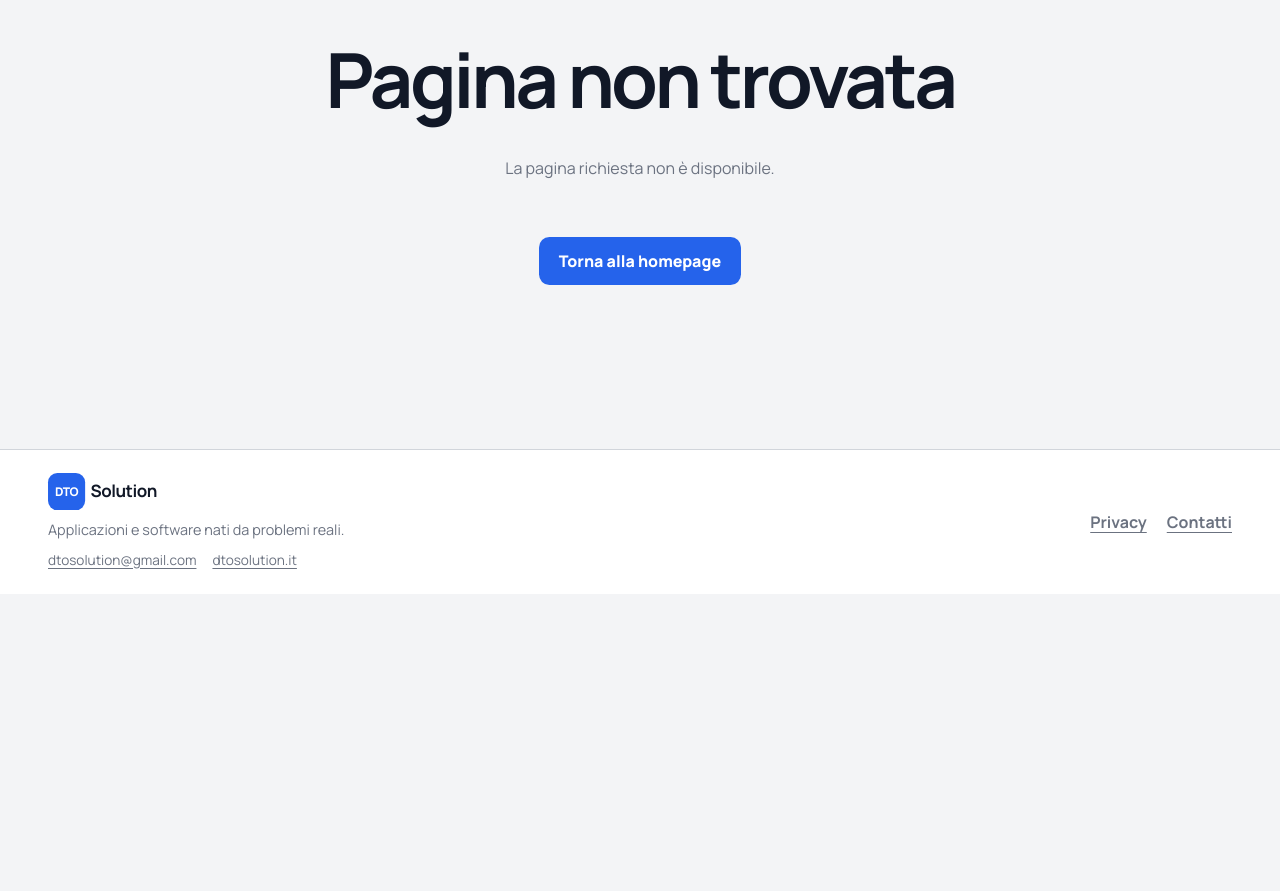
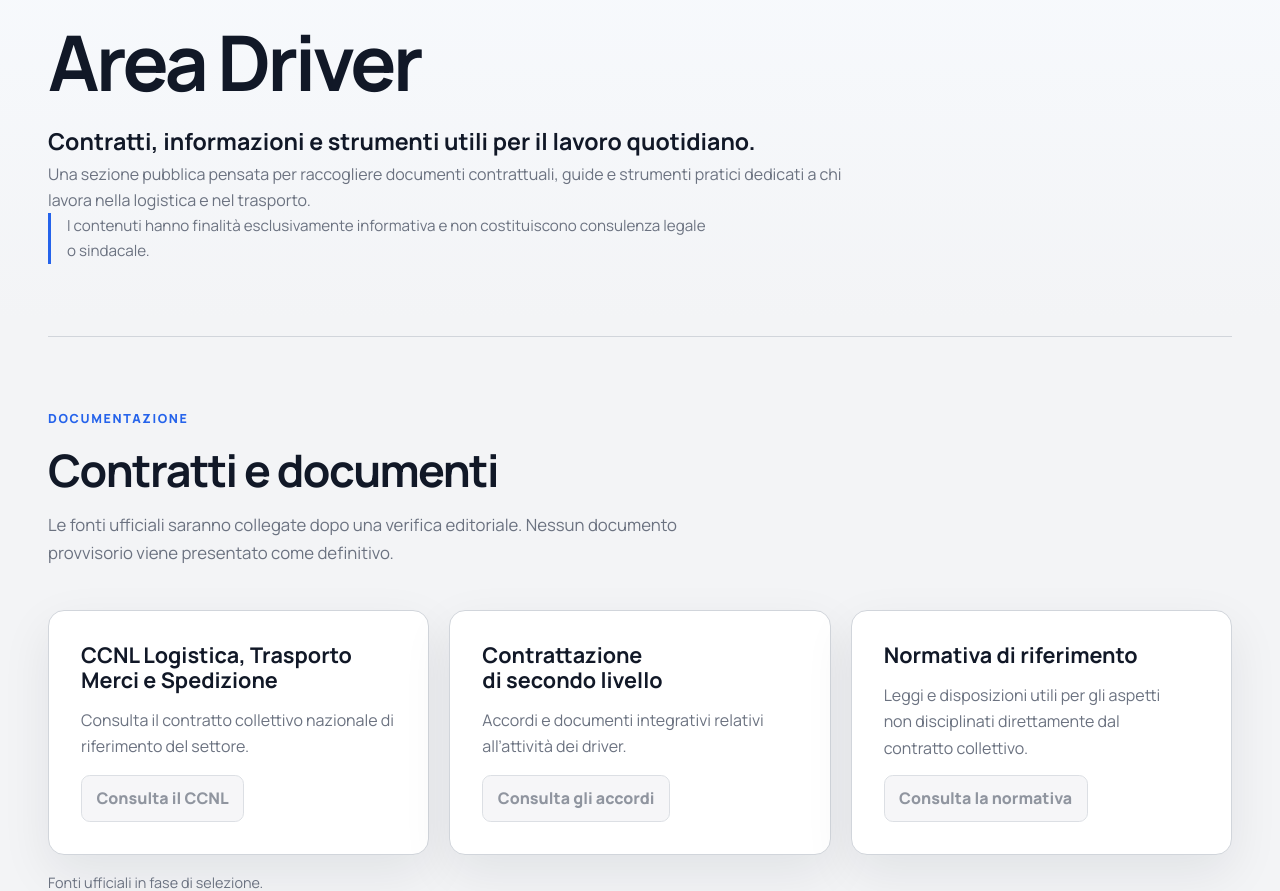
Before and after one commit to dariotosincv-wq/dto-solution, a React (Vite) app: page /area-driver in a window 1280 px wide. Shown: the part 206-1097 px from the top of the page. Before the commit the page ends 800 px from the top, so only its background shows below. Built offline with nearby package versions, Linux system fonts and the light colour scheme; no server answers.

Commit message:
Add Driver Area and retire public CheckVan routes

```diff
--- a/src/App.jsx
+++ b/src/App.jsx
@@ -4,6 +4,7 @@ import PageLayout from './components/layout/PageLayout.jsx'
 import AboutPage from './pages/AboutPage.jsx'
 import ApplicationsPage from './pages/ApplicationsPage.jsx'
 import ContactPage from './pages/ContactPage.jsx'
+import DriverAreaPage from './pages/DriverAreaPage.jsx'
 import HomePage from './pages/HomePage.jsx'
 import NotFoundPage from './pages/NotFoundPage.jsx'
 import PrivacyPage from './pages/PrivacyPage.jsx'
@@ -13,8 +14,6 @@ import NacScanPrivacyPage from './pages/privacy/NacScanPrivacyPage.jsx'
 import ShoppingVoicePrivacyPage from './pages/privacy/ShoppingVoicePrivacyPage.jsx'
 import WebsitePrivacyPage from './pages/privacy/WebsitePrivacyPage.jsx'
 import CheckVanProPage from './pages/products/CheckVanProPage.jsx'
-import CheckVanVerificationPage from './pages/CheckVanVerificationPage.jsx'
-import CheckVanComparisonPage from './pages/CheckVanComparisonPage.jsx'
 import DriverUtilityPage from './pages/products/DriverUtilityPage.jsx'
 import NacScanPage from './pages/products/NacScanPage.jsx'
 import NacScanWebPage from './pages/NacScanWebPage.jsx'
@@ -35,10 +34,9 @@ function App() {
           <Route path="applicazioni/shopping-voice/privacy" element={<ShoppingVoicePrivacyPage />} />
           <Route path="applicazioni/driver-utility" element={<DriverUtilityPage />} />
           <Route path="applicazioni/driver-utility/privacy" element={<DriverUtilityPrivacyPage />} />
+          <Route path="area-driver" element={<DriverAreaPage />} />
           <Route path="applicazioni/checkvan-pro" element={<CheckVanProPage />} />
           <Route path="applicazioni/checkvan-pro/privacy" element={<CheckVanProPrivacyPage />} />
-          <Route path="verifica-checkvan" element={<CheckVanVerificationPage />} />
-          <Route path="confronta-checkvan" element={<CheckVanComparisonPage />} />
           <Route path="software/observa-poker" element={<ObservaPokerPage />} />
           <Route path="chi-siamo" element={<AboutPage />} />
           <Route path="privacy" element={<PrivacyPage />} />
--- a/src/components/layout/PageLayout.jsx
+++ b/src/components/layout/PageLayout.jsx
@@ -14,10 +14,9 @@ const pageTitles = {
     '/applicazioni/shopping-voice/privacy': 'Privacy Policy Shopping Voice | DTO Solution',
     '/applicazioni/driver-utility': 'Driver Utility | DTO Solution',
     '/applicazioni/driver-utility/privacy': 'Privacy Policy Driver Utility | DTO Solution',
+    '/area-driver': 'Area Driver | Contratti e strumenti',
     '/applicazioni/checkvan-pro': 'CheckVan Pro | DTO Solution',
     '/applicazioni/checkvan-pro/privacy': 'Privacy Policy CheckVan Pro | DTO Solution',
-    '/verifica-checkvan': 'Verifica PDF CheckVan | DTO Solution',
-    '/confronta-checkvan': 'Confronta ispezioni CheckVan | DTO Solution',
     '/software/observa-poker': 'Observa Poker | Software',
     '/chi-siamo': 'Chi siamo | DTO Solution',
     '/privacy': 'Privacy Policy | DTO Solution',
@@ -33,10 +32,9 @@ const pageTitles = {
     '/applicazioni/shopping-voice/privacy': 'Shopping Voice Privacy Policy | DTO Solution',
     '/applicazioni/driver-utility': 'Driver Utility | DTO Solution',
     '/applicazioni/driver-utility/privacy': 'Driver Utility Privacy Policy | DTO Solution',
+    '/area-driver': 'Driver Area | Contracts and tools',
     '/applicazioni/checkvan-pro': 'CheckVan Pro | DTO Solution',
     '/applicazioni/checkvan-pro/privacy': 'CheckVan Pro Privacy Policy | DTO Solution',
-    '/verifica-checkvan': 'Verify CheckVan PDF | DTO Solution',
-    '/confronta-checkvan': 'Compare CheckVan inspections | DTO Solution',
     '/software/observa-poker': 'Observa Poker | Software',
     '/chi-siamo': 'About us | DTO Solution',
     '/privacy': 'Privacy Policy | DTO Solution',
--- /dev/null
+++ b/src/pages/DriverAreaPage.jsx
@@ -0,0 +1,51 @@
+import MetaDescription from '../components/common/MetaDescription.jsx'
+import { useI18n } from '../i18n/useI18n.js'
+
+const documents = [
+  ['CCNL Logistica, Trasporto Merci e Spedizione', 'Logistics, Freight Transport and Shipping National Agreement', 'Consulta il contratto collettivo nazionale di riferimento del settore.', 'Consult the national collective agreement for the sector.', 'Consulta il CCNL', 'View the agreement'],
+  ['Contrattazione di secondo livello', 'Second-level collective bargaining', 'Accordi e documenti integrativi relativi all’attività dei driver.', 'Supplementary agreements and documents concerning drivers’ work.', 'Consulta gli accordi', 'View agreements'],
+  ['Normativa di riferimento', 'Reference legislation', 'Leggi e disposizioni utili per gli aspetti non disciplinati direttamente dal contratto collettivo.', 'Relevant laws and provisions for matters not directly governed by the collective agreement.', 'Consulta la normativa', 'View legislation'],
+]
+
+const futureTools = [
+  ['Guide e spiegazioni', 'Guides and explanations', 'Contenuti pratici per orientarsi nelle attività quotidiane.', 'Practical content for navigating everyday work.'],
+  ['Turni di lavoro', 'Work shifts', 'Uno spazio personale dedicato all’organizzazione dei turni.', 'A personal space dedicated to shift organization.'],
+  ['Busta paga', 'Payslip', 'Strumenti informativi per organizzare e consultare i documenti di lavoro.', 'Informational tools for organizing and viewing work documents.'],
+  ['Assistente CCNL', 'National agreement assistant', 'Uno strumento per orientarsi tra contratto collettivo, accordi e normativa di riferimento.', 'A tool for navigating the collective agreement, supplementary agreements and reference legislation.'],
+]
+
+function DriverAreaPage() {
+  const { t } = useI18n()
+
+  return (
+    <article className="page-section driver-area">
+      <MetaDescription content={t('Area Driver DTO Solution: contratti, informazioni e futuri strumenti pratici per driver e lavoratori della logistica.', 'DTO Solution Driver Area: contracts, information and future practical tools for drivers and logistics workers.')} />
+      <div className="container">
+        <header className="page-intro driver-area__hero">
+          <p className="eyebrow">DTO Solution</p>
+          <h1>{t('Area Driver', 'Driver Area')}</h1>
+          <p className="driver-area__lead">{t('Contratti, informazioni e strumenti utili per il lavoro quotidiano.', 'Contracts, information and useful tools for everyday work.')}</p>
+          <p>{t('Una sezione pubblica pensata per raccogliere documenti contrattuali, guide e strumenti pratici dedicati a chi lavora nella logistica e nel trasporto.', 'A public section designed to collect contractual documents, guides and practical tools for people working in logistics and transport.')}</p>
+          <p className="driver-area__notice">{t('I contenuti hanno finalità esclusivamente informativa e non costituiscono consulenza legale o sindacale.', 'Content is provided for information only and does not constitute legal or trade union advice.')}</p>
+        </header>
+
+        <section className="driver-area__section" aria-labelledby="driver-documents-title">
+          <div className="section-heading"><p className="eyebrow">{t('Documentazione', 'Documentation')}</p><h2 id="driver-documents-title">{t('Contratti e documenti', 'Contracts and documents')}</h2><p className="section-heading__copy">{t('Le fonti ufficiali saranno collegate dopo una verifica editoriale. Nessun documento provvisorio viene presentato come definitivo.', 'Official sources will be linked after editorial verification. No provisional document is presented as final.')}</p></div>
+          <div className="driver-area__grid">
+            {documents.map(([itTitle, enTitle, itDescription, enDescription, itCta, enCta]) => <article className="driver-area-card" key={itTitle}><h3>{t(itTitle, enTitle)}</h3><p>{t(itDescription, enDescription)}</p><button type="button" disabled aria-describedby="driver-documents-status">{t(itCta, enCta)}</button></article>)}
+          </div>
+          <p className="driver-area__status" id="driver-documents-status">{t('Fonti ufficiali in fase di selezione.', 'Official sources are being selected.')}</p>
+        </section>
+
+        <section className="driver-area__section driver-area__section--future" aria-labelledby="driver-tools-title">
+          <div className="section-heading"><p className="eyebrow">{t('In evoluzione', 'In development')}</p><h2 id="driver-tools-title">{t('Strumenti per il lavoro quotidiano', 'Tools for everyday work')}</h2><p className="section-heading__copy">{t('Questi spazi sono predisposti per sviluppi futuri e non contengono ancora funzionalità operative.', 'These areas are prepared for future developments and do not yet contain operational features.')}</p></div>
+          <div className="driver-area__grid driver-area__grid--future">
+            {futureTools.map(([itTitle, enTitle, itDescription, enDescription]) => <article className="driver-area-card driver-area-card--future" key={itTitle}><span className="status-badge">{t('Prossimamente', 'Coming soon')}</span><h3>{t(itTitle, enTitle)}</h3><p>{t(itDescription, enDescription)}</p></article>)}
+          </div>
+        </section>
+      </div>
+    </article>
+  )
+}
+
+export default DriverAreaPage
--- a/src/pages/products/DriverUtilityPage.jsx
+++ b/src/pages/products/DriverUtilityPage.jsx
@@ -62,13 +62,9 @@ function DriverUtilityPage() {
       technicalInformation={<div className="product-prose product-technical-list">{technicalInformation.map(([it, en]) => <p key={it}>{t(it, en)}</p>)}</div>}
       faqItems={faqItems.map(([itQuestion, enQuestion, itAnswer, enAnswer]) => ({ question: t(itQuestion, enQuestion), answer: t(itAnswer, enAnswer) }))}
     >
-      <section className="product-download" aria-labelledby="checkvan-verification-title">
-        <div><p className="eyebrow">{t('Verifica CheckVan', 'CheckVan verification')}</p><h2 id="checkvan-verification-title">{t('Controlla un documento CheckVan', 'Check a CheckVan document')}</h2><p>{t('Verifica localmente se un PDF corrisponde a un documento registrato da Driver Utility.', 'Check locally whether a PDF matches a document registered by Driver Utility.')}</p></div>
-        <ButtonLink to="/verifica-checkvan">{t('Verifica documento CheckVan', 'Verify CheckVan document')}</ButtonLink>
-      </section>
-      <section className="product-download" aria-labelledby="checkvan-comparison-title">
-        <div><p className="eyebrow">{t('Confronto CheckVan', 'CheckVan comparison')}</p><h2 id="checkvan-comparison-title">{t('Confronta due ispezioni CheckVan', 'Compare two CheckVan inspections')}</h2><p>{t('Visualizza affiancate le fotografie guidate di due ispezioni, direttamente nel browser.', 'View guided photographs from two inspections side by side, directly in your browser.')}</p></div>
-        <ButtonLink to="/confronta-checkvan">{t('Confronta ispezioni CheckVan', 'Compare CheckVan inspections')}</ButtonLink>
+      <section className="product-download" aria-labelledby="driver-area-link-title">
+        <div><p className="eyebrow">{t('Per chi lavora su strada', 'For people working on the road')}</p><h2 id="driver-area-link-title">{t('Area Driver', 'Driver Area')}</h2><p>{t('Contratti, guide e futuri strumenti pratici dedicati ai driver, in una sezione pubblica distinta dall’app.', 'Contracts, guides and future practical tools for drivers, in a public section separate from the app.')}</p></div>
+        <ButtonLink to="/area-driver">{t("Scopri l’Area Driver", 'Explore the Driver Area')}</ButtonLink>
       </section>
     </AndroidProductPage>
   )
--- a/src/styles/pages.css
+++ b/src/styles/pages.css
@@ -861,6 +861,32 @@
   border-color: #9ca3af;
 }
 
+.driver-area { background: linear-gradient(180deg, #f8fbff 0, var(--color-background) 28rem); }
+.driver-area__hero { max-width: 52rem; }
+.driver-area__hero h1 { font-size: clamp(2.6rem, 7vw, 4.8rem); }
+.driver-area__lead { max-width: 46rem; color: var(--color-ink); font-size: clamp(1.15rem, 2.4vw, 1.45rem); font-weight: 700; }
+.driver-area__notice { max-width: 44rem; padding-left: 1rem; border-left: 3px solid var(--color-primary); color: var(--color-muted); font-size: .95rem; }
+.driver-area__section { padding-block: clamp(2.5rem, 6vw, 4.5rem); border-top: 1px solid var(--color-border); }
+.driver-area__section--future { padding-bottom: 0; }
+.driver-area__grid { display: grid; grid-template-columns: repeat(3, minmax(0, 1fr)); gap: 1.25rem; }
+.driver-area__grid--future { grid-template-columns: repeat(4, minmax(0, 1fr)); }
+.driver-area-card { display: flex; min-width: 0; flex-direction: column; align-items: flex-start; gap: .85rem; padding: clamp(1.35rem, 3vw, 2rem); border: 1px solid var(--color-border); border-radius: var(--radius-medium); background: var(--color-surface); box-shadow: var(--shadow-soft); }
+.driver-area-card h3, .driver-area-card p { margin: 0; }
+.driver-area-card p { color: var(--color-muted); }
+.driver-area-card button { min-height: 2.75rem; margin-top: auto; padding: .6rem .9rem; border: 1px solid var(--color-border); border-radius: .55rem; background: var(--color-background); color: var(--color-muted); font-weight: 750; }
+.driver-area-card button:disabled { cursor: not-allowed; opacity: .75; }
+.driver-area-card--future { box-shadow: none; }
+.driver-area-card--future .status-badge { margin-bottom: .15rem; }
+.driver-area__status { margin: 1rem 0 0; color: var(--color-muted); font-size: .9rem; }
+
+@media (max-width: 900px) {
+  .driver-area__grid, .driver-area__grid--future { grid-template-columns: repeat(2, minmax(0, 1fr)); }
+}
+
+@media (max-width: 620px) {
+  .driver-area__grid, .driver-area__grid--future { grid-template-columns: 1fr; }
+}
+
 .product-hero--branded { display: grid; grid-template-columns: 1fr; justify-items: start; max-width: 56rem; gap: 1.25rem; padding: clamp(1.5rem, 4vw, 2.5rem); border: 1px solid var(--color-border); border-radius: var(--radius-large); background: var(--color-surface); box-shadow: var(--shadow-soft); }
 .product-hero--branded > .eyebrow { margin: 0; }
 .product-hero__identity { display: flex; align-items: center; gap: clamp(1.25rem, 3vw, 2rem); }
```
Also changed, not shown: 1 other file (tests, documents, lock files or other folders).
